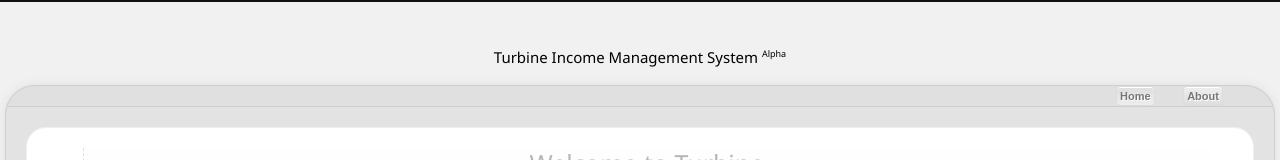
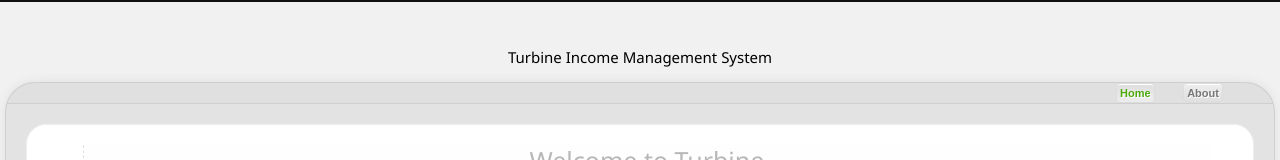
Before and after one commit to ReliQ/turbine, a plain HTML site: page index.html in a window 1280 px wide. In both pictures the pointer is over the button "Home". Shown: the top 160 px of the page. Drawn offline with Linux system fonts and the light colour scheme.

Commit message:
Updated ui and splash...

```diff
--- a/css/style.css
+++ b/css/style.css
@@ -26,7 +26,7 @@ fieldset {border-radius: 10px; border: 1px solid rgba(12,12,12,.12); padding: 5p
 
 /* Main Classes */
 .button { -moz-box-shadow:inset 0px 1px 0px 0px #ffffff; -webkit-box-shadow:inset 0px 1px 0px 0px #ffffff; box-shadow:inset 0px 1px 0px 0px #ffffff; background:-webkit-gradient( linear, left top, left bottom, color-stop(0.05, #ededed), color-stop(1, #dfdfdf) ); background:-moz-linear-gradient( center top, #ededed 5%, #dfdfdf 100% ); filter:progid:DXImageTransform.Microsoft.gradient(startColorstr='#ededed', endColorstr='#dfdfdf'); background-color:#ededed; -moz-border-radius:16px; -webkit-border-radius:16px; border-radius:16px; border:1px solid #dcdcdc; display:inline-block; color:#777777; font-family:arial; font-size:16px; font-weight:bold; padding:6px 24px; text-decoration:none; text-shadow:1px 1px 0px #ffffff; }
-.button:hover { cursor: pointer; background:-webkit-gradient( linear, left top, left bottom, color-stop(0.05, #dfdfdf), color-stop(1, #ededed) ); background:-moz-linear-gradient( center top, #dfdfdf 5%, #ededed 100% ); filter:progid:DXImageTransform.Microsoft.gradient(startColorstr='#dfdfdf', endColorstr='#ededed'); background-color:#dfdfdf; }
+.button:hover { color: #4da90d; cursor: pointer; background:-webkit-gradient( linear, left top, left bottom, color-stop(0.05, #dfdfdf), color-stop(1, #ededed) ); background:-moz-linear-gradient( center top, #dfdfdf 5%, #ededed 100% ); filter:progid:DXImageTransform.Microsoft.gradient(startColorstr='#dfdfdf', endColorstr='#ededed'); background-color:#dfdfdf; }
 .button:active { position:relative; top:1px; }
 
 .welcome {color: rgba(111,111,111,.5); font-size: 25px; line-height: 30px; text-align: center; width: 95% !important;}
--- a/js/script.js
+++ b/js/script.js
@@ -25,7 +25,7 @@ var healthCareAid = 0;
 window.onload = function()
 {
 	welcome();
-	document.getElementById('title').innerHTML = "Turbine Income Management System <sup>Alpha</sup>";
+	document.getElementById('title').innerHTML = "Turbine Income Management System";
 	document.getElementById('footer').innerHTML = "By Patrick Reid (1101346)<br/>A Web Software Tools & Technology Project<br/>&copy; 2012";
 }
 
```
Also changed, not shown: res/splash/blackberry/splash.png, splash.png, 1 other file.
